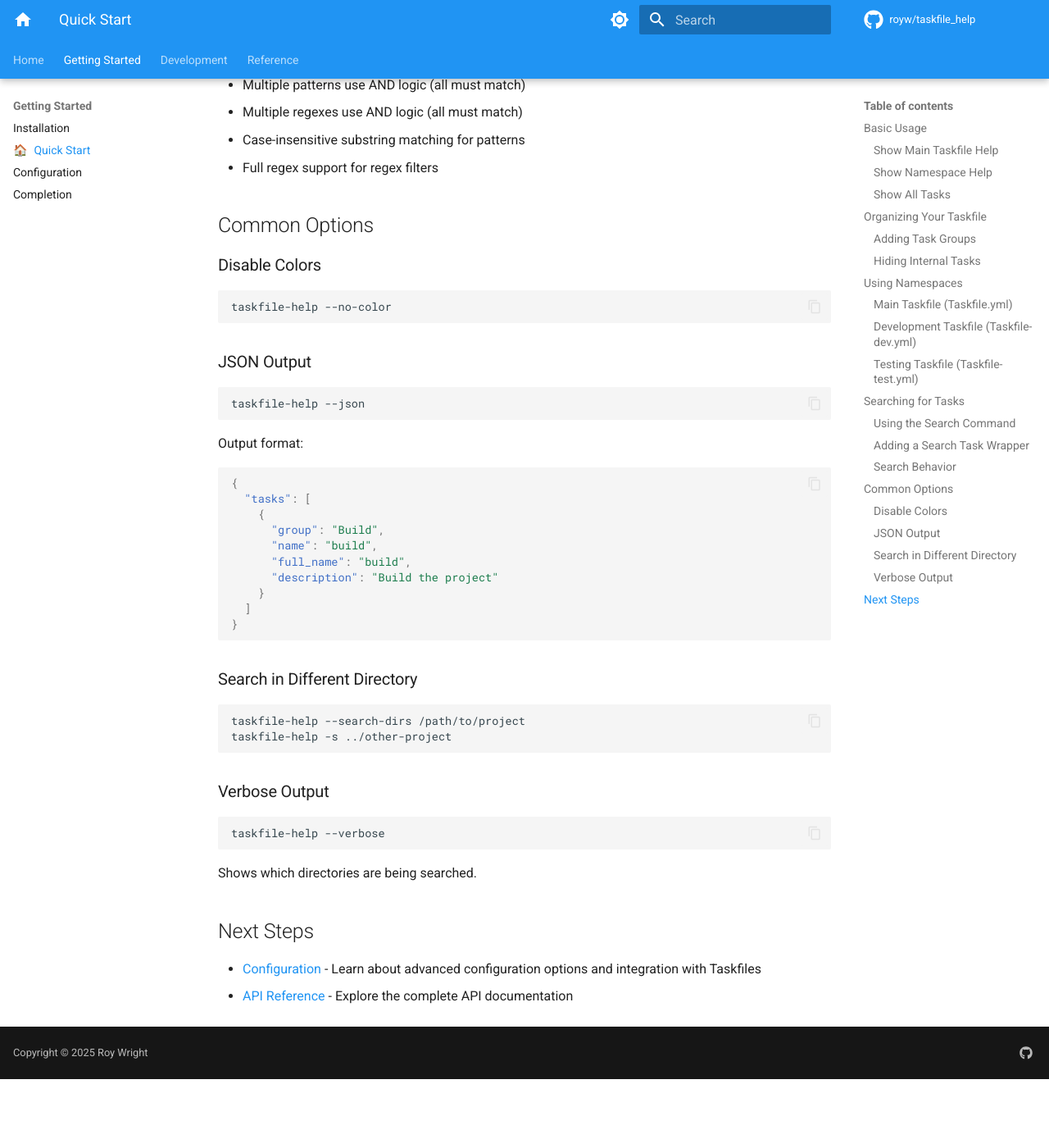
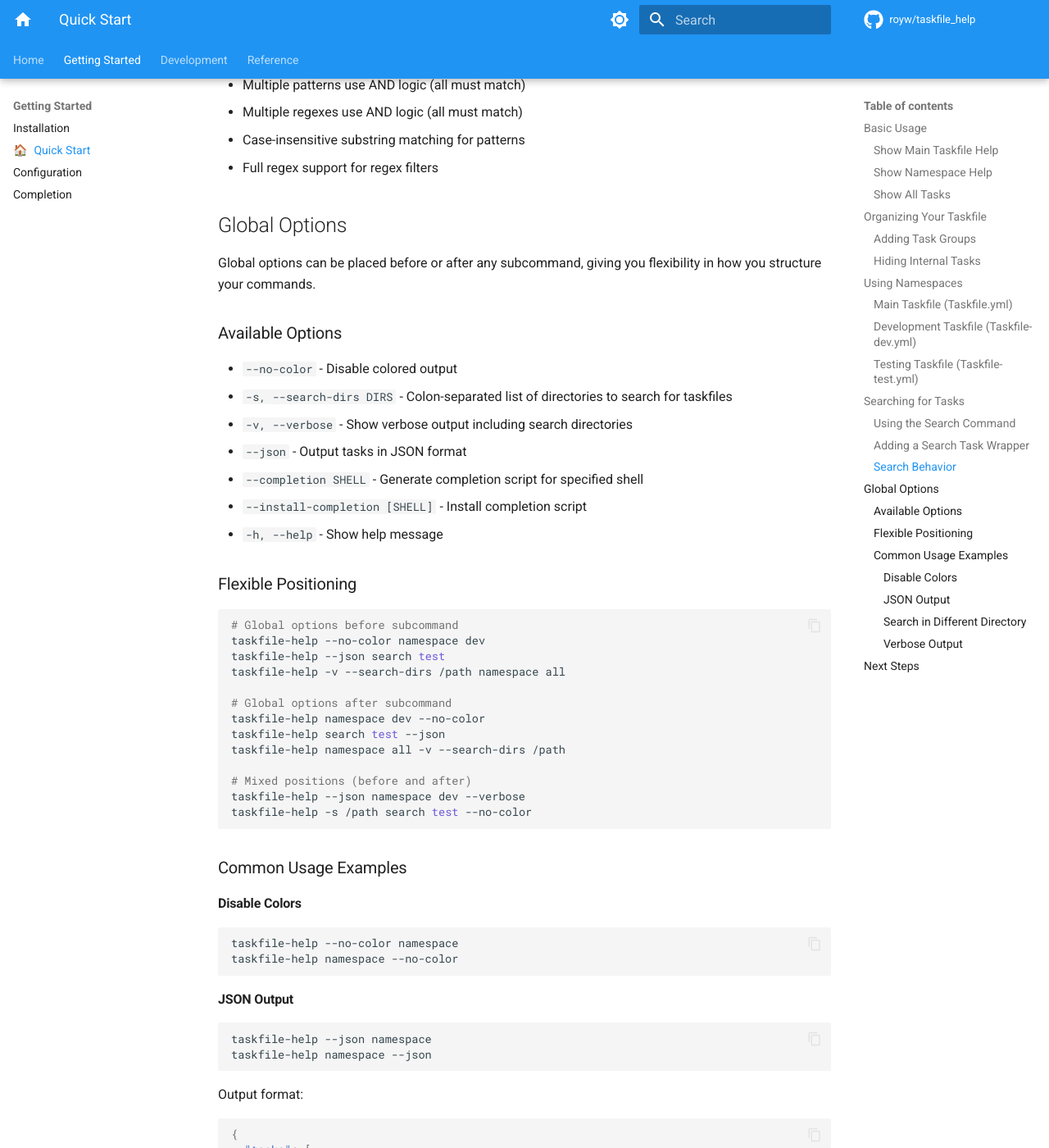
Before and after one commit to royw/taskfile_help, an MkDocs documentation site: the page built from docs/setup/quickstart.md, in a window 1280 px wide and 1400 px high, scrolled down 5044 px. Shown: the whole window at 82% size. Built offline with MkDocs 1.6.1 and Material for MkDocs 9.7.7, drawn with Linux system fonts in a browser that asks for light colours; comment, search, counter and statistics services are not loaded; before the commit the page ends 6360 px from its top, so only the background shows below that; some of the changed text lies outside the part shown.

Commit message:
docs: document flexible global option positioning
Add comprehensive documentation explaining that global options can be
placed before or after subcommands, with examples showing all variations.

Changes to README.md:
- Updated Global Options section header to clarify flexibility
- Added examples showing options before, after, and mixed positions
- Fixed markdown formatting (blank line before code block)

Changes to docs/index.md:
- Added new Global Options section
- Included examples of flexible positioning
- Listed all available global options

Changes to docs/setup/quickstart.md:
- Expanded Common Options to Global Options section
- Added detailed explanation of flexible positioning
- Reorganized with subsections for Available Options, Flexible Positioning,
  and Common Usage Examples
- Added examples showing options before, after, and mixed positions
- Enhanced existing examples to show both syntaxes

This addresses the two-pass argument parsing feature that allows users
to place global options anywhere in the command line for convenience.

````diff
--- a/docs/setup/quickstart.md
+++ b/docs/setup/quickstart.md
@@ -248,18 +248,52 @@ task search:"bump --regex m\S+or"  # Search for "bump" AND "minor" or "major"
 - Case-insensitive substring matching for patterns
 - Full regex support for regex filters
 
-## Common Options
+## Global Options
 
-### Disable Colors
+Global options can be placed before or after any subcommand, giving you flexibility in how you structure your commands.
+
+### Available Options
+
+- `--no-color` - Disable colored output
+- `-s, --search-dirs DIRS` - Colon-separated list of directories to search for taskfiles
+- `-v, --verbose` - Show verbose output including search directories
+- `--json` - Output tasks in JSON format
+- `--completion SHELL` - Generate completion script for specified shell
+- `--install-completion [SHELL]` - Install completion script
+- `-h, --help` - Show help message
+
+### Flexible Positioning
 
 ```bash
-taskfile-help --no-color
+# Global options before subcommand
+taskfile-help --no-color namespace dev
+taskfile-help --json search test
+taskfile-help -v --search-dirs /path namespace all
+
+# Global options after subcommand
+taskfile-help namespace dev --no-color
+taskfile-help search test --json
+taskfile-help namespace all -v --search-dirs /path
+
+# Mixed positions (before and after)
+taskfile-help --json namespace dev --verbose
+taskfile-help -s /path search test --no-color
 ```
 
-### JSON Output
+### Common Usage Examples
+
+#### Disable Colors
 
 ```bash
-taskfile-help --json
+taskfile-help --no-color namespace
+taskfile-help namespace --no-color
+```
+
+#### JSON Output
+
+```bash
+taskfile-help --json namespace
+taskfile-help namespace --json
 ```
 
 Output format:
@@ -277,17 +311,19 @@ Output format:
 }
 ```
 
-### Search in Different Directory
+#### Search in Different Directory
 
 ```bash
-taskfile-help --search-dirs /path/to/project
-taskfile-help -s ../other-project
+taskfile-help --search-dirs /path/to/project namespace
+taskfile-help -s ../other-project namespace
+taskfile-help namespace -s /path/to/project
 ```
 
-### Verbose Output
+#### Verbose Output
 
 ```bash
-taskfile-help --verbose
+taskfile-help --verbose namespace
+taskfile-help namespace --verbose
 ```
 
 Shows which directories are being searched.
````
Also changed, not shown: CHANGELOG.md (+1 -0 lines), README.md (+18 -1 lines), docs/index.md (+27 -0 lines).
